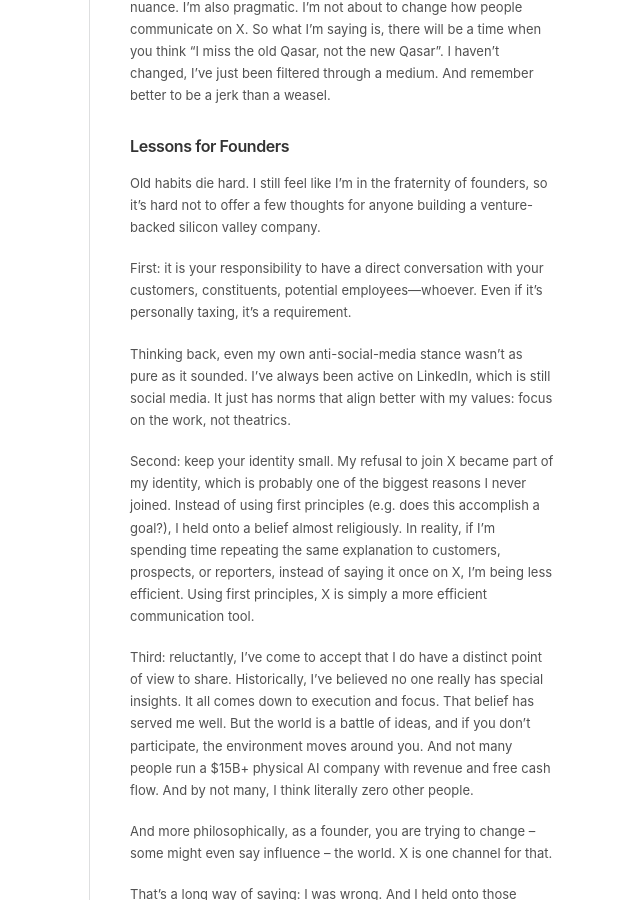
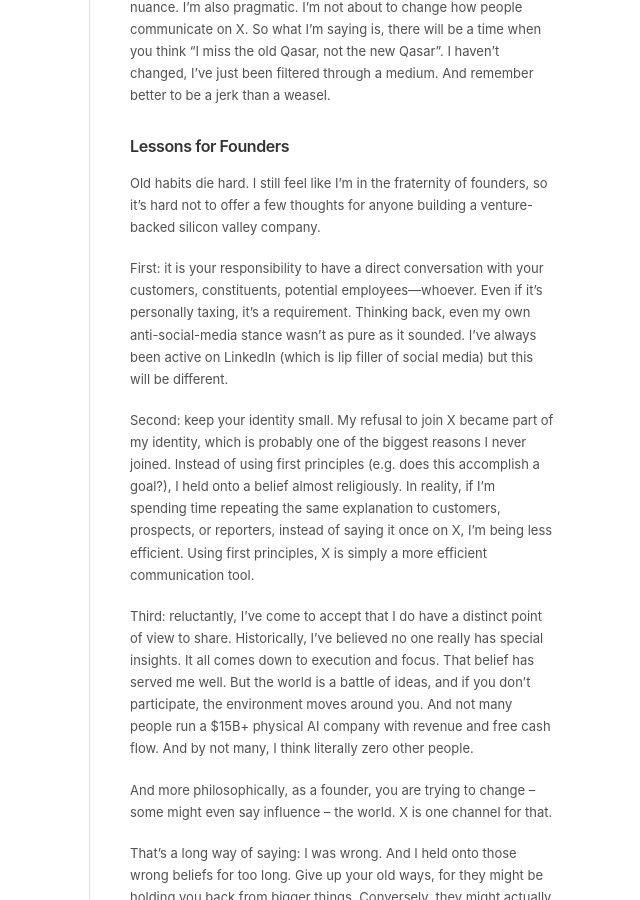
Before and after one commit to qasar/qasar.github.io, a Jekyll site: the page built from _essay/newqasar.md, in a window 1280 px wide and 900 px high, scrolled down 1697 px. Shown: the whole window, without its empty margins (111-751 px from the left). Built offline with Jekyll 4.4.1, drawn with Linux system fonts in a browser that asks for light colours.

Commit message:
Update newqasar.md essay

```diff
--- a/_essay/newqasar.md
+++ b/_essay/newqasar.md
@@ -71,11 +71,7 @@
 
 
 
-First: it is your responsibility to have a direct conversation with your customers, constituents, potential employees—whoever. Even if it's personally taxing, it's a requirement.
-
-
-
-Thinking back, even my own anti-social-media stance wasn't as pure as it sounded. I've always been active on LinkedIn, which is still social media. It just has norms that align better with my values: focus on the work, not theatrics.
+First: it is your responsibility to have a direct conversation with your customers, constituents, potential employees—whoever. Even if it's personally taxing, it's a requirement. Thinking back, even my own anti-social-media stance wasn't as pure as it sounded. I've always been active on LinkedIn (which is lip filler of social media) but this will be different.
 
 
 
```
